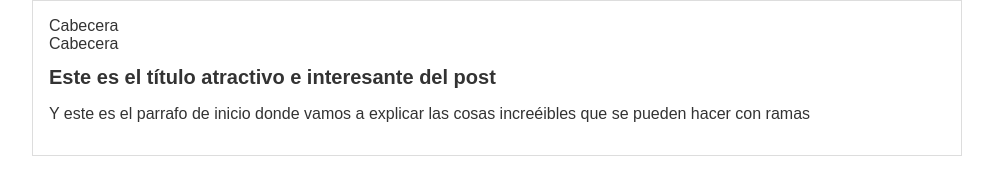
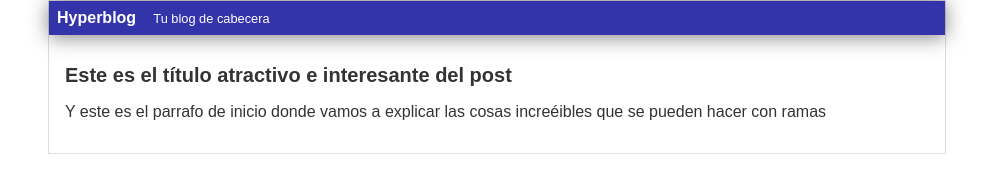
Before and after one commit to JosueOb/HYPERBLOG, a plain HTML site: page index.html in a window 1280 px wide. Shown: the whole page, without its empty margins (143-1136 px from the left). Drawn offline with Linux system fonts and the light colour scheme.

Commit message:
Finalizada la cabecera con disenio azul

```diff
--- a/css/estilos.css
+++ b/css/estilos.css
@@ -2,15 +2,33 @@ body
 {
     color: #333;
     text-align: center;
-    font-family: "Arial";
+    font-family: Arial;
     font-size: 16px;
     margin: 0;
     padding: 0;
 }
+
+#cabecera
+{
+    background: #33A;
+    box-shadow: 0px 2px 20px 0px rgba(0,0,0,0.5);
+    color: white;
+    font-weight: bold;
+    margin: 0;
+    padding: 0.5em;
+}
+
+#cabecera #tagline
+{
+    padding: 0 0 0 1em;
+    font-weight: normal;
+    font-size: 0.8em;
+}
+
 #container
 {
     width: 70%;
-    padding: 1em;
+    padding: 0;
     text-align: left;
     border: 1px solid #DDD;
     margin: 0 auto;
@@ -20,3 +38,7 @@ body
 {
     font-size: 20px;
 }
+#post
+{
+    padding: 1em;
+}
--- a/index.html
+++ b/index.html
@@ -5,11 +5,9 @@
     </head>
     <body>
         <div id="container">
-            <div class="cabecera">
-                Cabecera
-            </div>
             <div id="cabecera">
-                Cabecera
+                Hyperblog
+                <span id="tagline">Tu blog de cabecera</span>
             </div>
             <div id="post">
                 <h1>Este es el título atractivo e interesante del post</h1>
```
